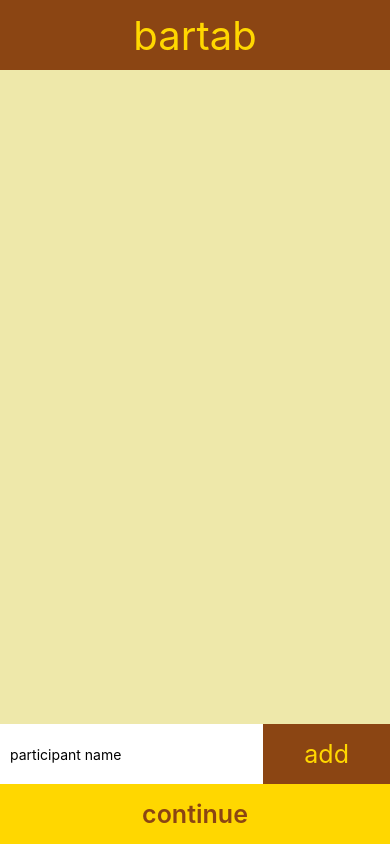
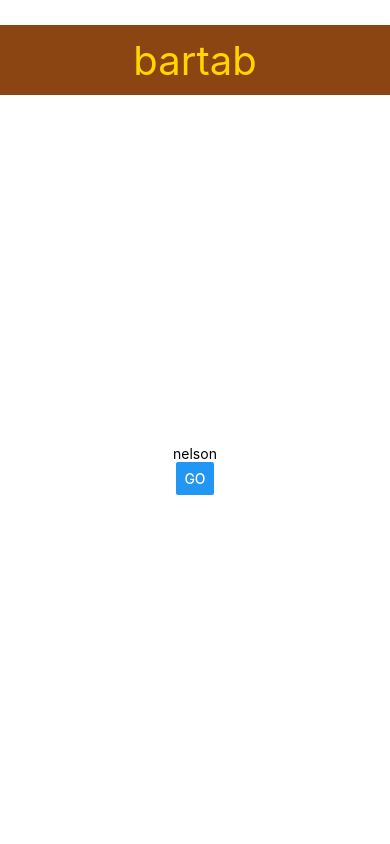
Before and after one commit to NikolasRR/bartab_react_native, a React Native app: screen /Home in a window 390 px wide. Built offline with nearby package versions, Linux system fonts and the light colour scheme.

Commit message:
navigation through screens enabled

```diff
--- a/App.js
+++ b/App.js
@@ -1,14 +1,32 @@
 import { StyleSheet, View } from 'react-native';
+import { NavigationContainer } from '@react-navigation/native';
+import { createNativeStackNavigator } from '@react-navigation/native-stack';
+
+
 import Header from './src/components/Header';
 import AddParticipants from './src/screens/AddParticipants';
 import Home from './src/screens/Home';
 
+const Stack = createNativeStackNavigator();
+
 export default function App() {
   return (
-    <View style={styles.container}>
+    <NavigationContainer>
       <Header />
-      <AddParticipants />
-    </View>
+      <Stack.Navigator>
+        <Stack.Screen
+          name="Home"
+          component={Home}
+          options={{headerShown: false}}
+        />
+        <Stack.Screen
+          name="AddParticipants"
+          component={AddParticipants}
+          options={{header: Header, headerShown: false}}
+
+        />
+      </Stack.Navigator>
+    </NavigationContainer>
   );
 }
 
--- a/src/components/AddParticiapants/ParticipantForm.js
+++ b/src/components/AddParticiapants/ParticipantForm.js
@@ -1,8 +1,27 @@
-import { useState } from "react";
+import { useEffect, useState } from "react";
 import { StyleSheet, Text, TextInput, TouchableOpacity, View } from "react-native";
+
+import { openDatabase } from "react-native-sqlite-storage";
+// import db from "./../../database/db";
 
 export default function ParticipantForm({ participants, setParticipants }) {
   const [participantName, setParticipantName] = useState("");
+
+
+  const db = openDatabase({ name: 'UserDatabase.db' });
+
+  // const prepareSQLStatement = () => {
+  //   let statement = "";
+  //   participants.forEach(participant => { statement += `INSERT INTO ` });
+  // }
+
+  // useEffect(() => {
+  //   db.transaction(function (txn) {
+  //     txn.executeSql(
+  //       ''
+  //     );
+  //   })
+  // }, []);
 
   return (
     <View style={styles.container}>
@@ -14,9 +33,9 @@ export default function ParticipantForm({ participants, setParticipants }) {
           placeholder="participant name"
         ></TextInput>
         <TouchableOpacity style={styles.addButton} onPress={() => {
-            setParticipants([...participants, participantName]);
-            setParticipantName("");
-          }}>
+          setParticipants([...participants, participantName]);
+          setParticipantName("");
+        }}>
           <Text style={styles.addButtonText}>add</Text>
         </TouchableOpacity>
       </View>
--- a/src/components/Header.js
+++ b/src/components/Header.js
@@ -10,6 +10,7 @@ export default function Header() {
 
 const styles = StyleSheet.create({
   container: {
+    marginTop: 25,
     height: 70,
     backgroundColor: 'rgb(139,69,19)',
     alignItems: "center",
--- /dev/null
+++ b/src/database/db.js
@@ -0,0 +1,5 @@
+import { openDatabase } from "react-native-sqlite-storage";
+
+const db = openDatabase({name: 'UserDatabase.db'});
+
+export default db;
--- a/src/screens/Home.js
+++ b/src/screens/Home.js
@@ -1,11 +1,33 @@
 import { StatusBar } from 'expo-status-bar';
-import { StyleSheet, Text, View } from 'react-native';
+import { useEffect } from 'react';
+import { Button, StyleSheet, Text, View } from 'react-native';
 
-export default function Home() {
+// import db from "./../../database/db";
+
+export default function Home({ navigation }) {
+  // useEffect(() => {
+  //   db.transaction(function (txn) {
+  //     txn.executeSql(
+  //       "SELECT name FROM sqlite_master WHERE type='table' AND name='participants'",
+  //       [],
+  //       function (tx, res) {
+  //         console.log('item:', res.rows.length);
+  //         if (res.rows.length === 0) {
+  //           txn.executeSql('DROP TABLE IF EXISTS participants', []);
+  //           txn.executeSql(
+  //             'CREATE TABLE IF NOT EXISTS participants(id INTEGER PRIMARY KEY AUTOINCREMENT, name VARCHAR(20))',
+  //             []
+  //           );
+  //         }
+  //       }
+  //     );
+  //   });
+  // }, []);
+
   return (
     <View style={styles.container}>
       <Text>nelson</Text>
-      <StatusBar style="auto" />
+      <Button title='go' onPress={() => navigation.navigate("AddParticipants")}></Button>
     </View>
   );
 }
```
Also changed, not shown: package.json (+6 -1 lines), 2 other files (tests, documents, lock files or other folders).
